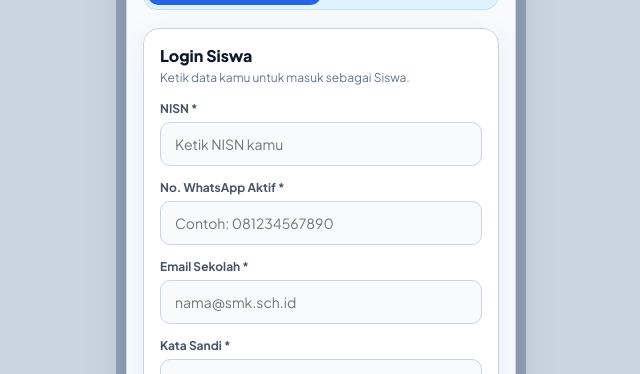
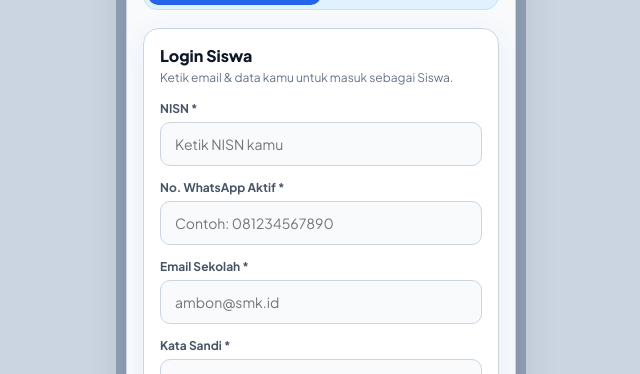
Before and after one commit to clavinoarrafiiprasetyo2009-hash/App-Mobile-, a React (Vite) app: page / in a window 1280 px wide. Shown: the part 213-587 px from the top of the page, without its empty margins (319-959 px from the left). Built offline with nearby package versions, Linux system fonts and the light colour scheme; no server answers; the database is empty.

Commit message:
Extract username from email input to display dynamic greeting like Halo Ambon on Home screen

```diff
--- a/src/pages/Login.jsx
+++ b/src/pages/Login.jsx
@@ -51,10 +51,15 @@ export default function Login({ onLogin }) {
       return;
     }
 
+    // Extract first part of email (e.g. ambon@smk.id -> Ambon)
+    const emailPrefix = email.split('@')[0] || 'Siswa';
+    const emailDerivedName = emailPrefix.charAt(0).toUpperCase() + emailPrefix.slice(1);
+    const finalName = name.trim() ? name.trim() : emailDerivedName;
+
     // Process Siswa Login / Registration
     const siswaUser = {
       id: 'siswa-' + (identifier || Date.now()),
-      name: name || (email.split('@')[0] ? email.split('@')[0].toUpperCase() : 'Siswa SMK'),
+      name: finalName,
       role: 'siswa',
       nisn: identifier,
       class: userClass || 'XII RPL 1',
@@ -196,7 +201,7 @@ export default function Login({ onLogin }) {
           {isRegister ? 'Buat Akun Siswa Baru 📝' : `Login ${isSiswa ? 'Siswa' : 'Guru / Admin BK'}`}
         </h3>
         <p style={{ fontSize: '12px', color: '#64748b', marginBottom: '16px' }}>
-          {isRegister ? 'Lengkapi data diri kamu' : `Ketik data kamu untuk masuk sebagai ${isSiswa ? 'Siswa' : 'Guru BK'}.`}
+          {isRegister ? 'Lengkapi data diri kamu' : `Ketik email & data kamu untuk masuk sebagai ${isSiswa ? 'Siswa' : 'Guru BK'}.`}
         </p>
 
         {/* Error Alert Message */}
@@ -278,7 +283,7 @@ export default function Login({ onLogin }) {
             <input
               type="email"
               className="form-input"
-              placeholder={isSiswa ? 'nama@smk.sch.id' : 'admin.bk@smk.sch.id'}
+              placeholder={isSiswa ? 'ambon@smk.id' : 'admin.bk@smk.sch.id'}
               value={email}
               onChange={(e) => setEmail(e.target.value)}
               required
```
